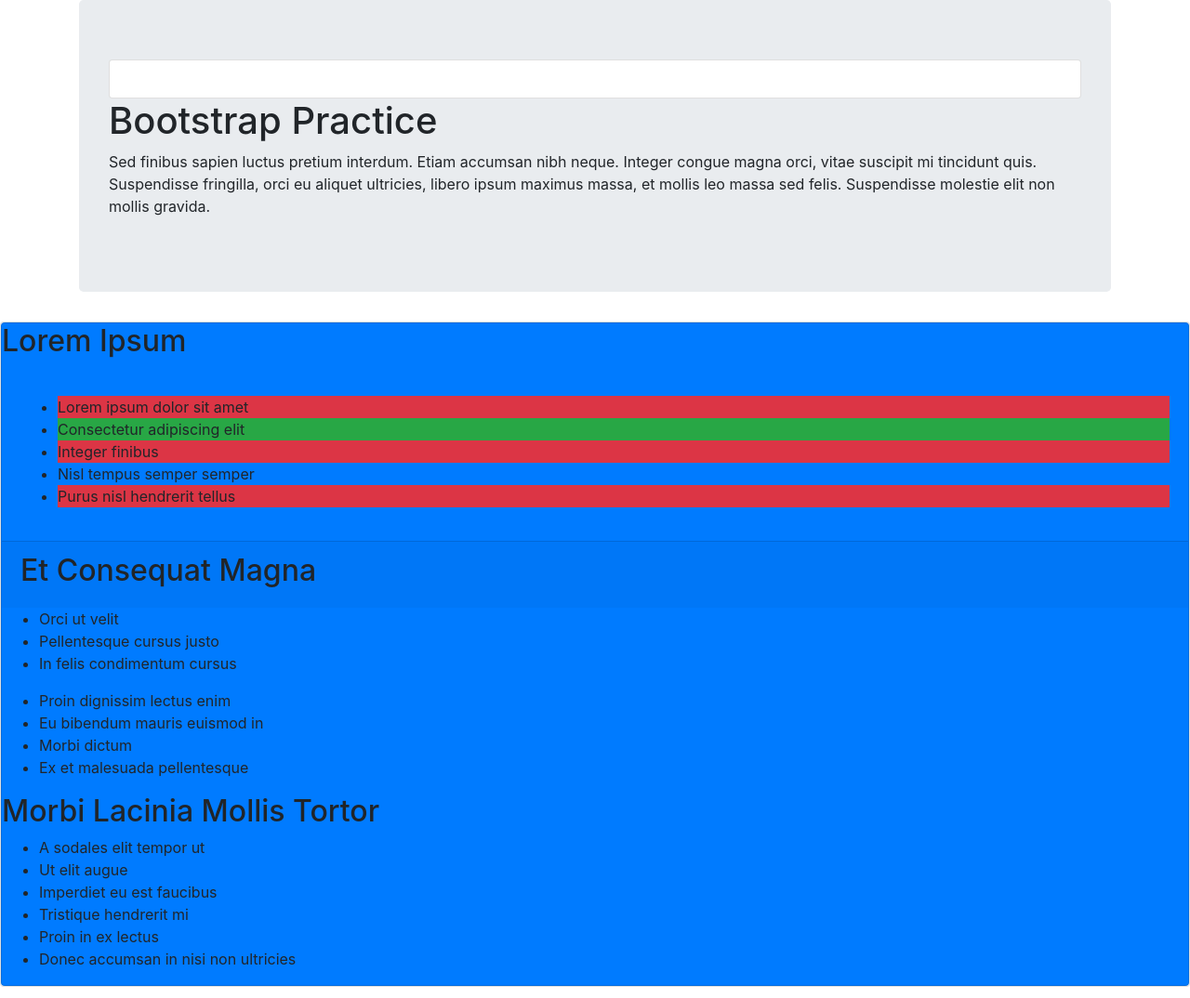
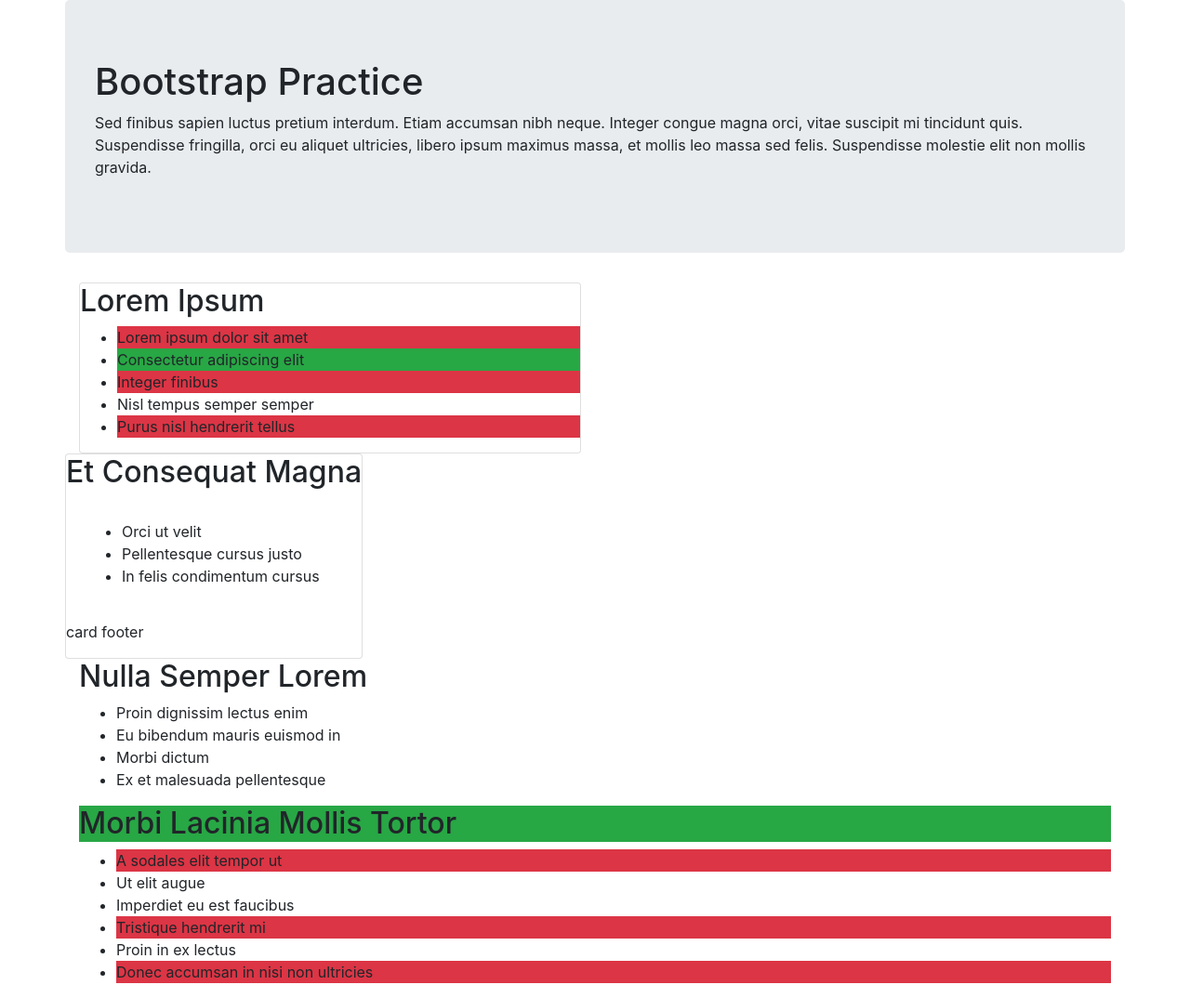
Before and after one commit to kamaeangel/Bootstrap-practice, a plain HTML site: page index.html in a window 1280 px wide. Shown: the whole page at 93% size. Drawn offline with Linux system fonts and the light colour scheme.

Commit message:
add all changes

```diff
--- a/index.html
+++ b/index.html
@@ -8,25 +8,20 @@
 </head>
 
 <body>
+
     <div class="container">
+        <div class="row">
+            <div class=:"col-md-6">
             <div class="jumbotron">
-        <div class="card">
-            <div class="card-body"></div>
-        </div>
                 <h1>Bootstrap Practice</h1>
                 <p>Sed finibus sapien luctus pretium interdum. Etiam accumsan nibh neque. Integer congue magna orci, vitae suscipit
         mi tincidunt quis. Suspendisse fringilla, orci eu aliquet ultricies, libero ipsum maximus massa, et mollis leo
         massa sed felis. Suspendisse molestie elit non mollis gravida.</p>
                 </div>
             </div>
-            </div>
+                <div class="col-md-6">
                     <div class="card">
-<div class="card bg-primary">
-        <div class="card-title">
                         <h2>Lorem Ipsum</h2>
-        </div>
-        <div class="card-body">
-
                         <ul>
                             <li class="bg-danger">Lorem ipsum dolor sit amet</li>
                             <li class="bg-success">Consectetur adipiscing elit</li>
@@ -35,28 +30,38 @@
                             <li class="bg-danger">Purus nisl hendrerit tellus</li>
                         </ul>
                     </div>
-        <div class="card-footer">
-    <h2>Et Consequat Magna</h2>
                 </div>
+            </div>
+            <div class="row">
+                <div class="card card-info">
+                    <div class="card-heading">
+                        <h2 class="card-title">Et Consequat Magna</h2>
+                    </div>
+                    <div class="card-body">
                         <ul>
                             <li>Orci ut velit</li>
                             <li>Pellentesque cursus justo</li>
                             <li>In felis condimentum cursus</li>
                         </ul>
+                    </div class="footer">
+                        <p>card footer</p>
+                    </div>
+                </div>
+                <h2>Nulla Semper Lorem</h2>
                 <ul>
                     <li>Proin dignissim lectus enim</li>
                     <li>Eu bibendum mauris euismod in</li>
                     <li>Morbi dictum</li>
                     <li>Ex et malesuada pellentesque</li>
                 </ul>
-    <h2>Morbi Lacinia Mollis Tortor</h2>
+                <h2 class="bg-success">Morbi Lacinia Mollis Tortor</h2>
                 <ul>
-        <li>A sodales elit tempor ut</li>
+                    <li class="bg-danger">A sodales elit tempor ut</li>
                     <li>Ut elit augue</li>
                     <li>Imperdiet eu est faucibus</li>
-        <li>Tristique hendrerit mi</li>
+                    <li class="bg-danger">Tristique hendrerit mi</li>
                     <li>Proin in ex lectus</li>
-        <li>Donec accumsan in nisi non ultricies</li>
+                    <li class="bg-danger">Donec accumsan in nisi non ultricies</li>
                 </ul>
             </div>
         </div>
```
Lines whose indentation alone changed are shown as unchanged.
